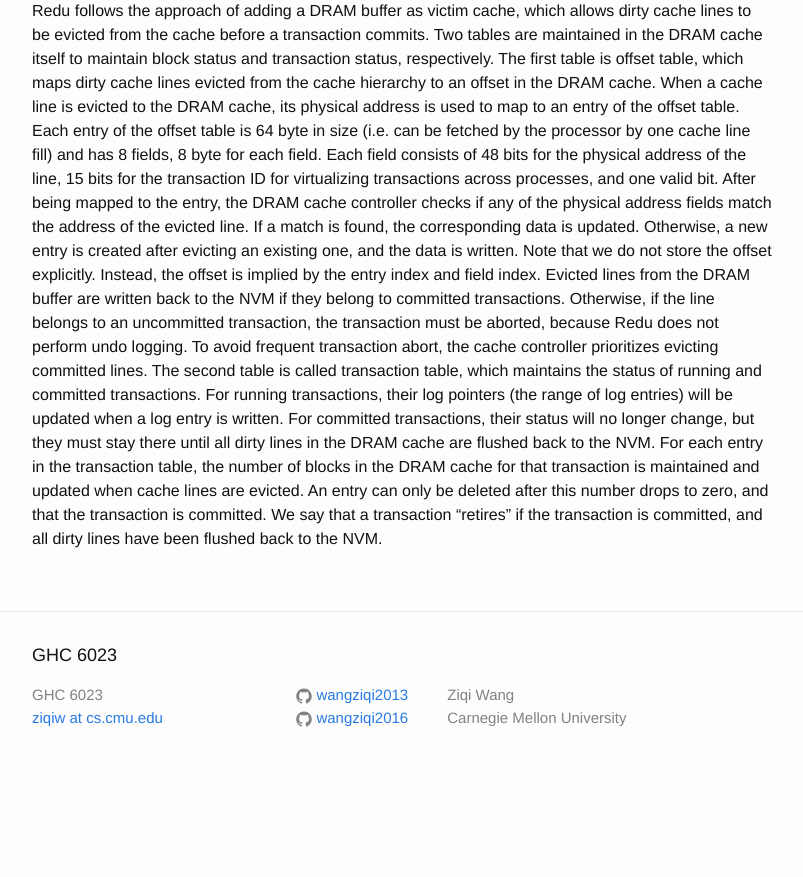
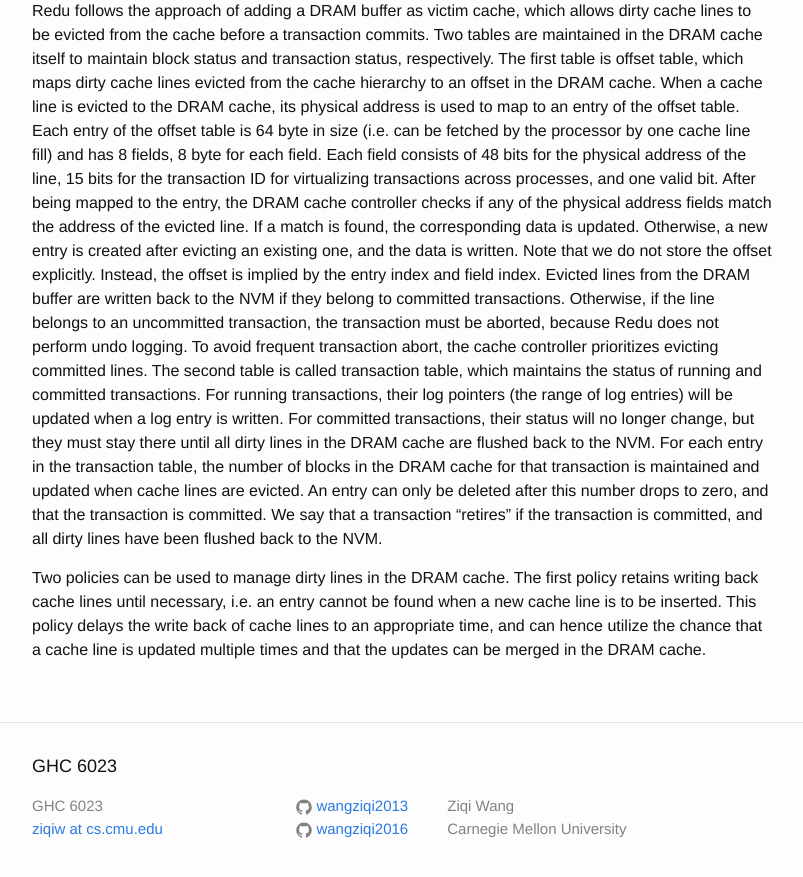
Before and after one commit to wangziqi2013/wangziqi2013.github.io, a Jekyll site: the page built from _posts/2019-01-05-redu.markdown, in a window 1280 px wide and 900 px high, scrolled down 1684 px. Shown: the top 877 px of the window, without its empty margins (238-1041 px from the left). Built offline with Jekyll 4.4.1, drawn with Linux system fonts in a browser that asks for light colours; before the commit the page ends 2473 px from its top, so only the background shows below that.

Commit message:
Adding first policy

```diff
--- a/_posts/2019-01-05-redu.markdown
+++ b/_posts/2019-01-05-redu.markdown
@@ -75,3 +75,8 @@ lines in the DRAM cache are flushed back to the NVM. For each entry in the trans
 the DRAM cache for that transaction is maintained and updated when cache lines are evicted. An entry can only be deleted
 after this number drops to zero, and that the transaction is committed. We say that a transaction "retires" if the
 transaction is committed, and all dirty lines have been flushed back to the NVM.
+
+Two policies can be used to manage dirty lines in the DRAM cache. The first policy retains writing back cache lines until
+necessary, i.e. an entry cannot be found when a new cache line is to be inserted. This policy delays the write back of
+cache lines to an appropriate time, and can hence utilize the chance that a cache line is updated multiple times and
+that the updates can be merged in the DRAM cache.
```
